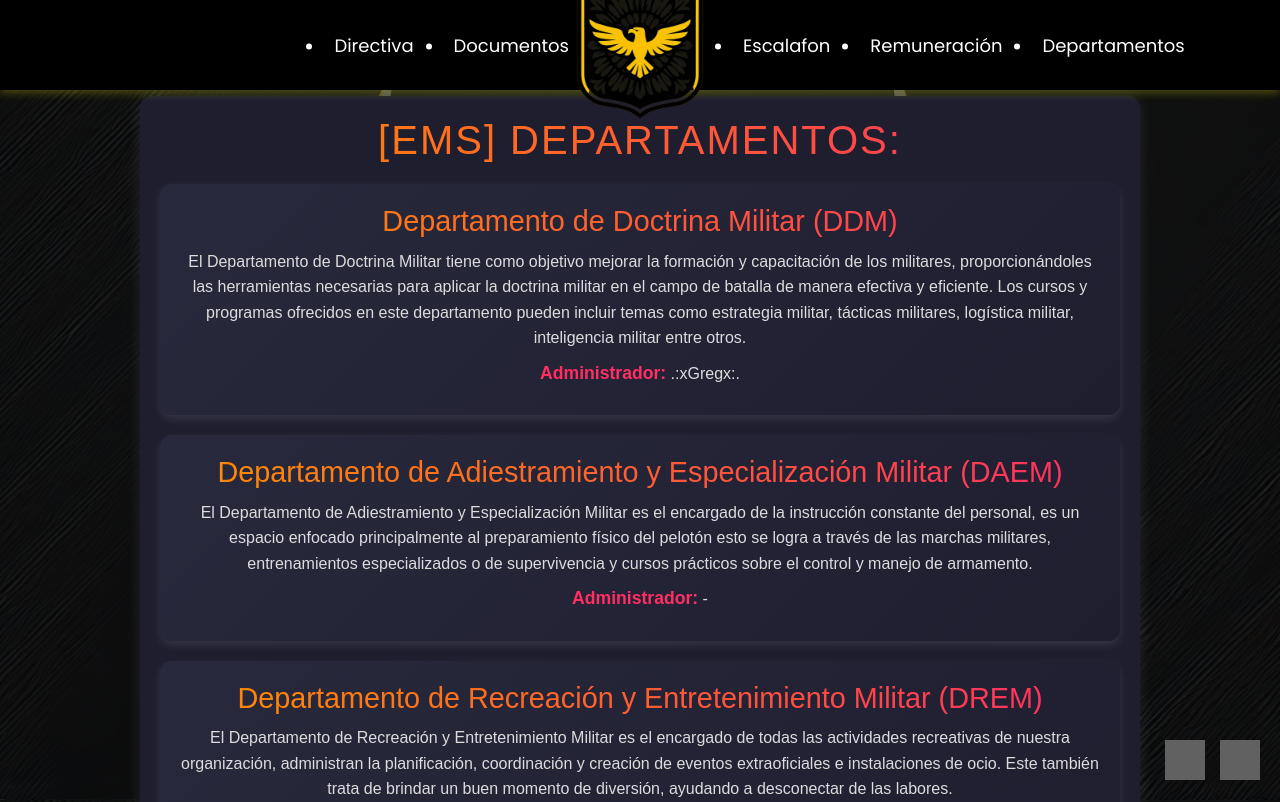
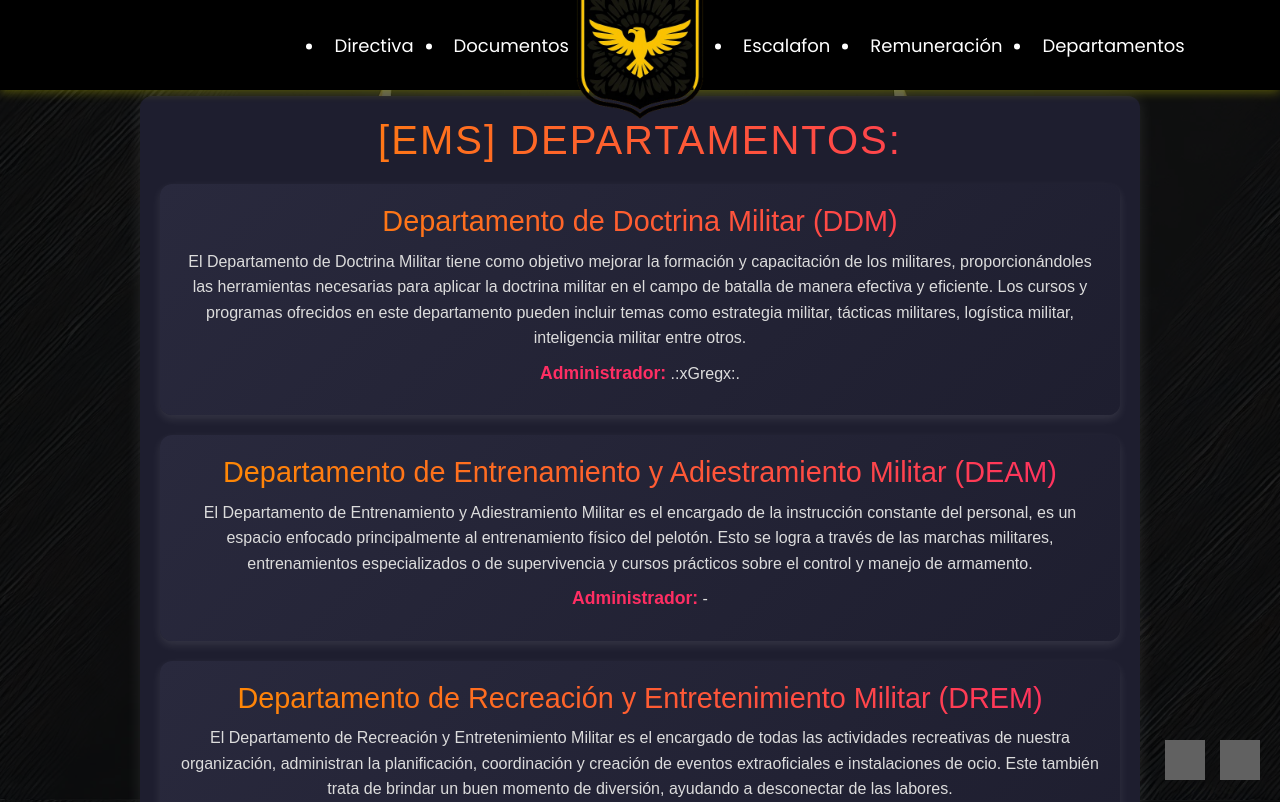
Before and after one commit to luisitoys12/ImperioHabbo, a React (Vite) app: page /departamentos in a window 1280 px wide. Shown: the top 802 px of the page. Built offline with nearby package versions, Linux system fonts and the light colour scheme; no server answers; grey boxes are pictures that could not be loaded.

Commit message:
arreglo deam

```diff
--- a/src/components/Departamentos.jsx
+++ b/src/components/Departamentos.jsx
@@ -10,9 +10,9 @@ const Departamentos = () => {
       administrador: ".:xGregx:.",
     },
     {
-      nombre: "Departamento de Adiestramiento y Especialización Militar (DAEM)",
+      nombre: "Departamento de Entrenamiento y Adiestramiento Militar (DEAM)",
       descripcion:
-        "El Departamento de Adiestramiento y Especialización Militar es el encargado de la instrucción constante del personal, es un espacio enfocado principalmente al preparamiento físico del pelotón esto se logra a través de las marchas militares, entrenamientos especializados o de supervivencia y cursos prácticos sobre el control y manejo de armamento.",
+        "El Departamento de Entrenamiento y Adiestramiento Militar es el encargado de la instrucción constante del personal, es un espacio enfocado principalmente al entrenamiento físico del pelotón. Esto se logra a través de las marchas militares, entrenamientos especializados o de supervivencia y cursos prácticos sobre el control y manejo de armamento.",
       administrador: "-",
     },
     {
```
